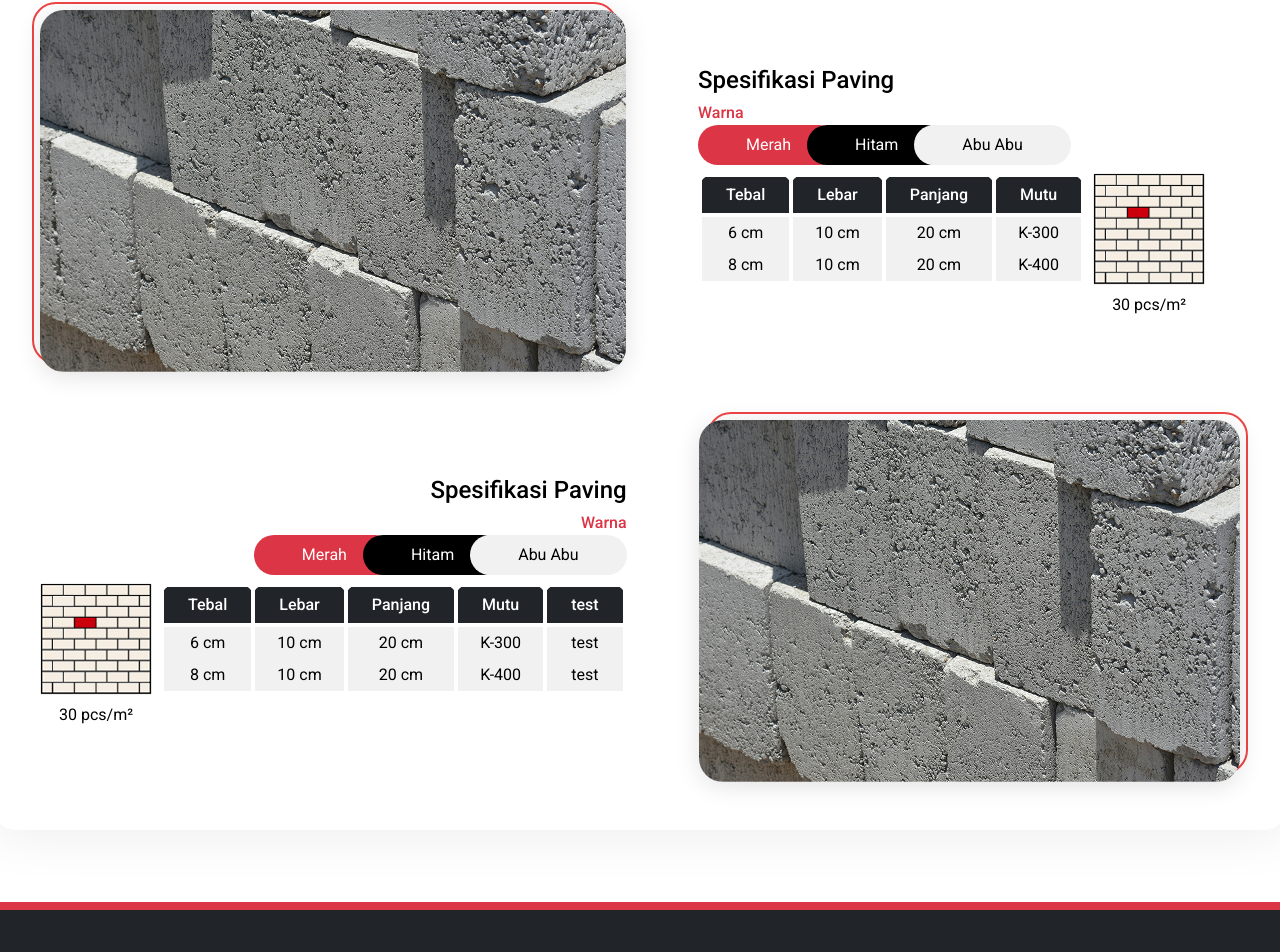
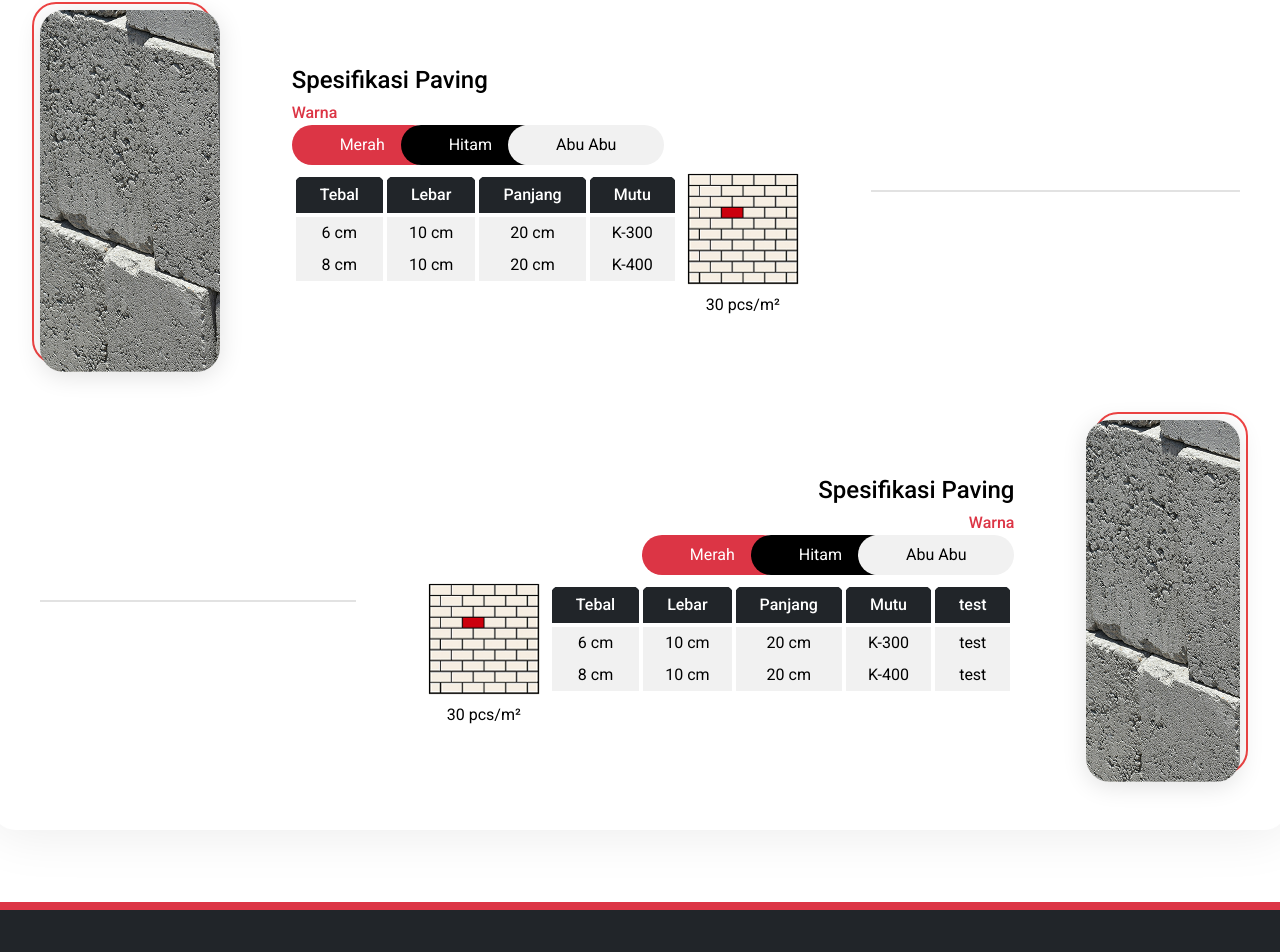
Before and after one commit to Faizululum/Duta-Beton-Website, a Next.js app: page /product/concrete-block in a window 1280 px wide. Shown: the part 2492-3444 px from the top of the page. Built offline with nearby package versions, Linux system fonts and the light colour scheme.

Commit message:
chore(config): add new border class component

```diff
--- a/src/app/globals.css
+++ b/src/app/globals.css
@@ -38,4 +38,7 @@
   .td-class {
     @apply py-thin-sm bg-neutral-white text-mob-tagline md:text-desk-tagline font-normal border-x-2 md:border-x-4 border-white;
   }
+  .border-space-gray {
+    @apply border-[1px] border-neutral-grayLight opacity-20 w-full
+  }
 }
--- a/src/components/layout/SpecsItem.jsx
+++ b/src/components/layout/SpecsItem.jsx
@@ -22,7 +22,7 @@ export default function SpecsItem({
         variant="medium"
       />
       <SpecsTable {...specsProps} />
-      <div className="border-[1px] md:hidden border-neutral-grayLight opacity-20 w-full" />
+      <div className="border-space-gray" />
     </div>
   );
 }
```
